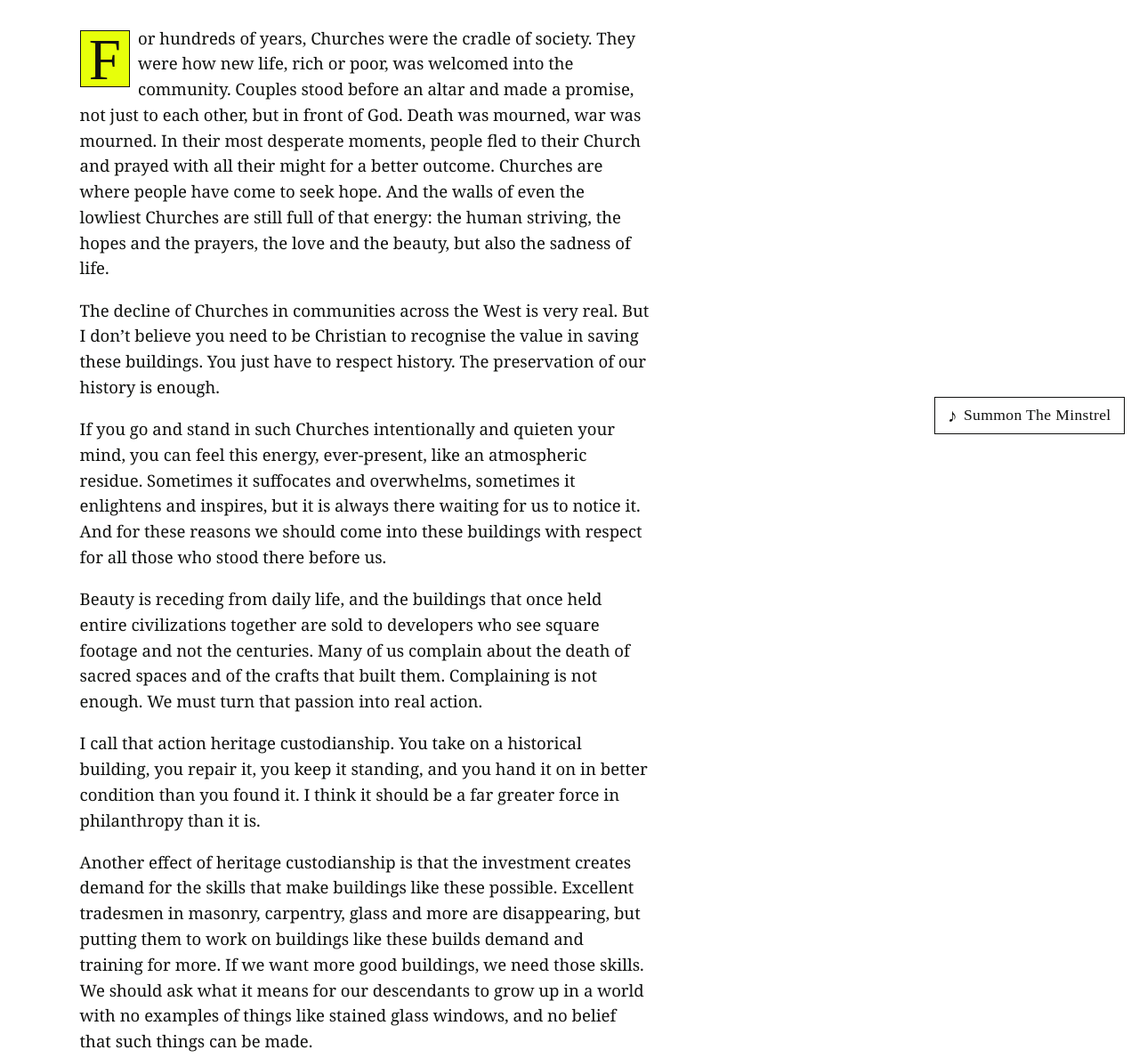
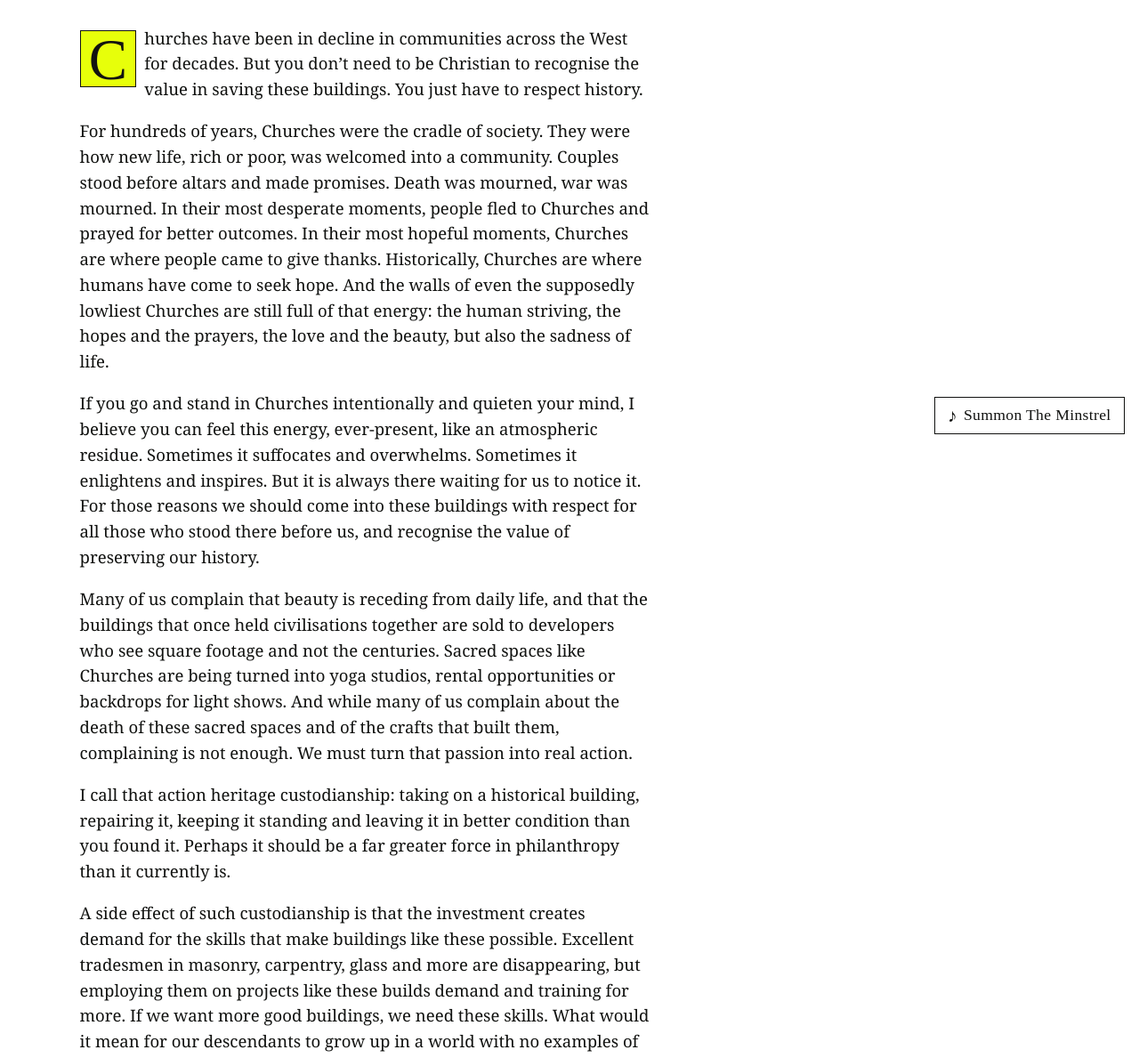
Before and after one commit to rmt1/church1, an Astro site: page /why in a window 1280 px wide. Shown: the part 296-1485 px from the top of the page at 89% size. Built offline with nearby package versions, Linux system fonts and the light colour scheme; Astro itself is replaced by a stand-in of ours; a web font is replaced by a local one.

Commit message:
Trial: Why Save Them reordered and edited from Britney's notes
Co-Authored-By: Claude Fable 5.2 <noreply@anthropic.com>
Claude-Session: https://claude.ai/code/session_018ukjFhsFfPaMdqjnQt9uJa

```diff
--- a/src/pages/why.md
+++ b/src/pages/why.md
@@ -4,18 +4,18 @@ title: Why save them
 description: Why old Churches are worth saving, and what heritage custodianship is.
 ---
 
-For hundreds of years, Churches were the cradle of society. They were how new life, rich or poor, was welcomed into the community. Couples stood before an altar and made a promise, not just to each other, but in front of God. Death was mourned, war was mourned. In their most desperate moments, people fled to their Church and prayed with all their might for a better outcome. Churches are where people have come to seek hope. And the walls of even the lowliest Churches are still full of that energy: the human striving, the hopes and the prayers, the love and the beauty, but also the sadness of life.
+Churches have been in decline in communities across the West for decades. But you don't need to be Christian to recognise the value in saving these buildings. You just have to respect history.
 
-The decline of Churches in communities across the West is very real. But I don't believe you need to be Christian to recognise the value in saving these buildings. You just have to respect history. The preservation of our history is enough.
+For hundreds of years, Churches were the cradle of society. They were how new life, rich or poor, was welcomed into a community. Couples stood before altars and made promises. Death was mourned, war was mourned. In their most desperate moments, people fled to Churches and prayed for better outcomes. In their most hopeful moments, Churches are where people came to give thanks. Historically, Churches are where humans have come to seek hope. And the walls of even the supposedly lowliest Churches are still full of that energy: the human striving, the hopes and the prayers, the love and the beauty, but also the sadness of life.
 
-If you go and stand in such Churches intentionally and quieten your mind, you can feel this energy, ever-present, like an atmospheric residue. Sometimes it suffocates and overwhelms, sometimes it enlightens and inspires, but it is always there waiting for us to notice it. And for these reasons we should come into these buildings with respect for all those who stood there before us.
+If you go and stand in Churches intentionally and quieten your mind, I believe you can feel this energy, ever-present, like an atmospheric residue. Sometimes it suffocates and overwhelms. Sometimes it enlightens and inspires. But it is always there waiting for us to notice it. For those reasons we should come into these buildings with respect for all those who stood there before us, and recognise the value of preserving our history.
 
-Beauty is receding from daily life, and the buildings that once held entire civilizations together are sold to developers who see square footage and not the centuries. Many of us complain about the death of sacred spaces and of the crafts that built them. Complaining is not enough. We must turn that passion into real action.
+Many of us complain that beauty is receding from daily life, and that the buildings that once held civilisations together are sold to developers who see square footage and not the centuries. Sacred spaces like Churches are being turned into yoga studios, rental opportunities or backdrops for light shows. And while many of us complain about the death of these sacred spaces and of the crafts that built them, complaining is not enough. We must turn that passion into real action.
 
-I call that action heritage custodianship. You take on a historical building, you repair it, you keep it standing, and you hand it on in better condition than you found it. I think it should be a far greater force in philanthropy than it is.
+I call that action heritage custodianship: taking on a historical building, repairing it, keeping it standing and leaving it in better condition than you found it. Perhaps it should be a far greater force in philanthropy than it currently is.
 
-Another effect of heritage custodianship is that the investment creates demand for the skills that make buildings like these possible. Excellent tradesmen in masonry, carpentry, glass and more are disappearing, but putting them to work on buildings like these builds demand and training for more. If we want more good buildings, we need those skills. We should ask what it means for our descendants to grow up in a world with no examples of things like stained glass windows, and no belief that such things can be made.
+A side effect of such custodianship is that the investment creates demand for the skills that make buildings like these possible. Excellent tradesmen in masonry, carpentry, glass and more are disappearing, but employing them on projects like these builds demand and training for more. If we want more good buildings, we need these skills. What would it mean for our descendants to grow up in a world with no examples of things like stained glass windows, and no belief that such things are possible?
 
-Millions of us travel across the world to see ancient sites. Many of those buildings were religious, and they survived because each new faith took them over and kept using them. The Parthenon was a temple, then a Church, then a mosque. The Pantheon in Rome was a temple to the Roman gods and has been a Church since 609. The pyramids are still here only because their sheer mass meant nobody could take them apart. Every generation thinks its own relics are not that important. But centuries from now our descendants will be glad that we preserved our more recent past, so that they too can visit these places and experience what life was like.
+Millions of us travel across the world to see ancient sites. Many of these buildings were religious, and they survived because each new faith took them over and kept using them. The Parthenon was a temple, then a Church, then a mosque. The pyramids are still here only because their sheer mass meant nobody could take them apart. Every generation thinks its own relics are not that important. But centuries from now our descendants will be glad that we preserved our more recent past, so that they too can visit and understand these places and these times.
 
-This website stemmed from a social media post encouraging more people to think about preserving Churches, after I took one on myself. I have experienced the pushback that comes with taking on a building like this. People will say they are not good financial investments, that they will need continuous repair, and that you will have nobody to sell them to. I contend that perhaps in this you will find the whole point. Not everything is measurable. Each building like this is the start of a beautiful journey that connects you to humanity's past and to our role in the future.
+This website stemmed from a social media post encouraging more people to think about preserving Churches, after I took one on myself. I have experienced the pushback that comes with taking on a building like this: that they are not good financial investments, that they need continuous repair, and that you will have nobody to sell them to. A year or so into this journey, I contend that in this exact experience of the immeasurable you will find the whole point. Each building like this opens a project that connects you to humanity's past. You learn history from it, and you learn what each century thought was worth building to last.
```
